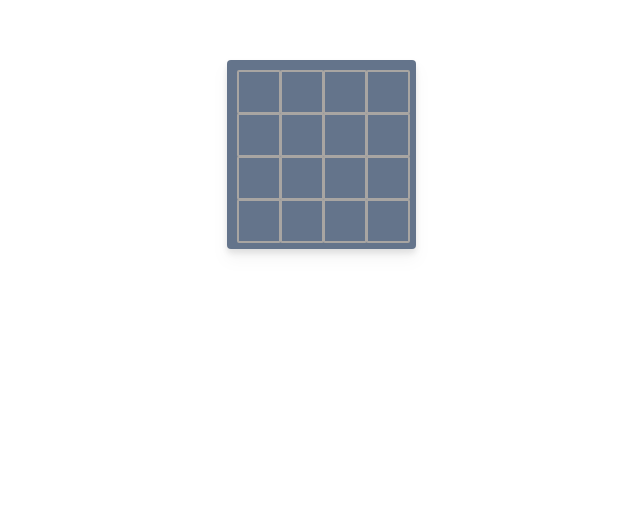
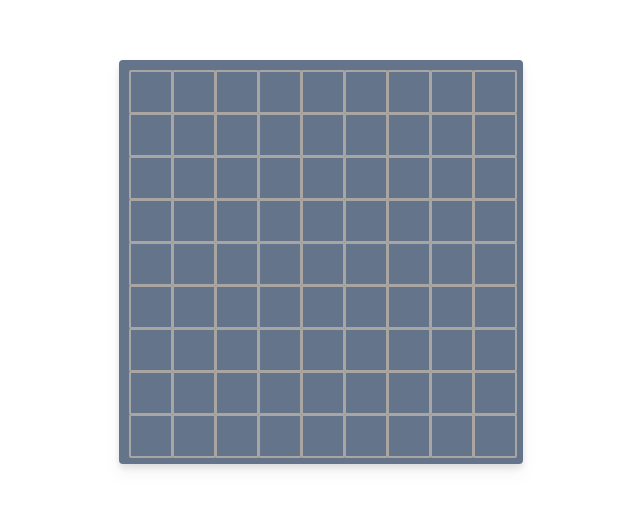
Before and after one commit to aleksebastian/redux-minesweeper, a React (Create React App) app in the folder client/: page / in a window 1280 px wide. Shown: the part 188-696 px from the top of the page, without its empty margins (359-999 px from the left). Built offline with nearby package versions, Linux system fonts and the light colour scheme; the HTML template or start-up script is replaced by a standard one.

Commit message:
Updated board rendering logic and dispatch redux board state set action

```diff
--- a/client/src/components/Board.tsx
+++ b/client/src/components/Board.tsx
@@ -1,34 +1,30 @@
 import React, { useEffect } from "react";
 import { v4 as uuidv4 } from "uuid";
-
 import styles from "./board.module.css";
 
-import { createBoard } from "./boardUtils";
+import { useAppDispatch } from "../hooks";
+import { setBoard } from "./cellSlice";
+
+import { createBoard, nearbyCells } from "./boardUtils";
 
 import Cell from "./Cell";
 
 const Board = () => {
-  let boardSize = 4;
-  let numOfMines = 2;
+  let boardSize = 9;
+  let numOfMines = 10;
   let board = createBoard(boardSize, numOfMines);
-  var style = { "--size": boardSize } as React.CSSProperties;
-  let reactBoard: JSX.Element[] = [];
+  var boardStyle = { "--size": boardSize } as React.CSSProperties;
+  const dispatch = useAppDispatch();
 
-  useEffect(() => {
-    // dispatch create redux state here
-  }, []);
-
-  console.log(board);
-
-  board.forEach((row) => {
-    row.forEach((cell) => {
-      reactBoard.push(<Cell key={uuidv4()} />);
-    });
-  });
+  dispatch(setBoard(board));
 
   return (
-    <div style={style} className={styles.board}>
-      {reactBoard}
+    <div style={boardStyle} className={styles.board}>
+      {board.map((row) => {
+        return row.map((cell) => {
+          return <Cell key={uuidv4()} {...cell} />;
+        });
+      })}
     </div>
   );
 };
```
